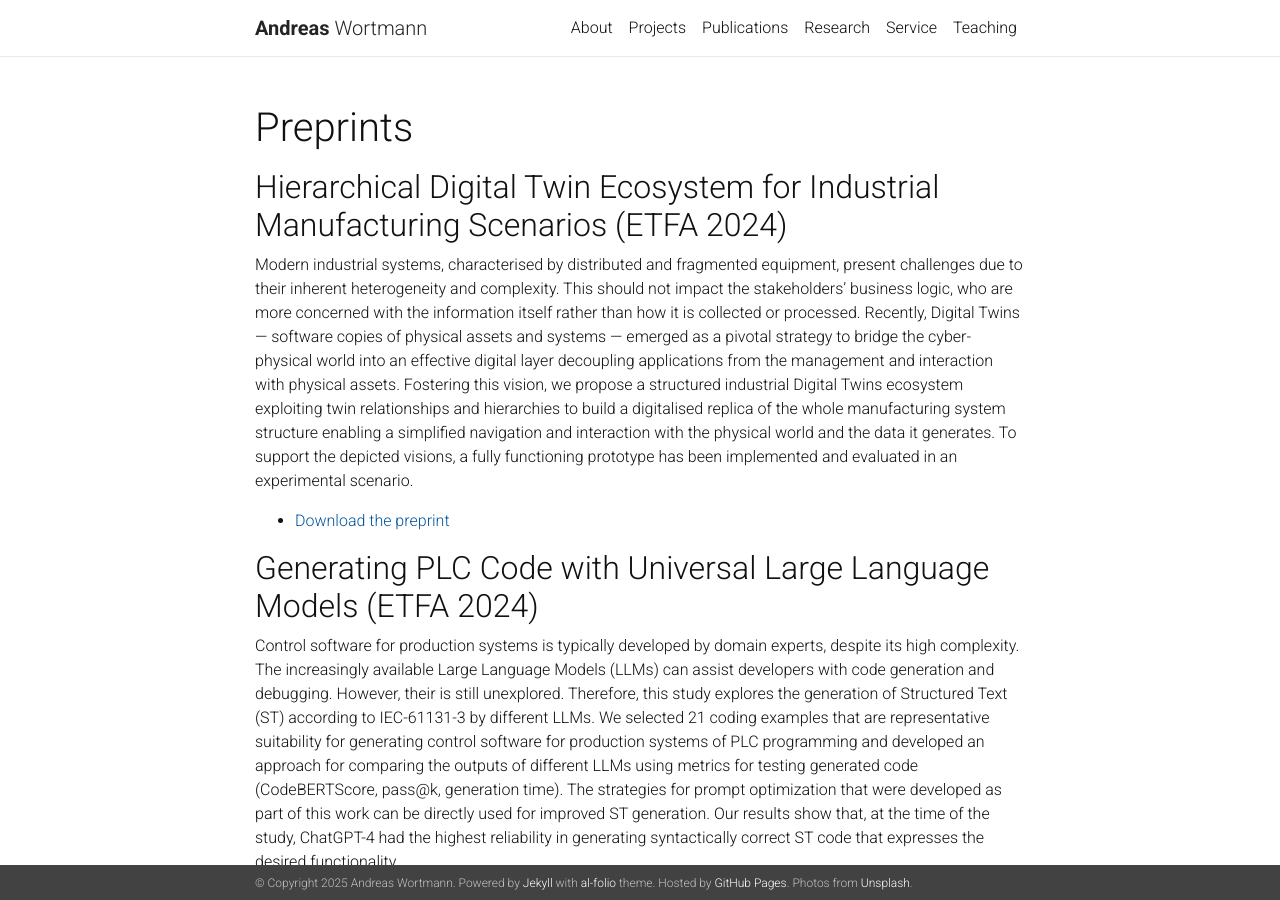
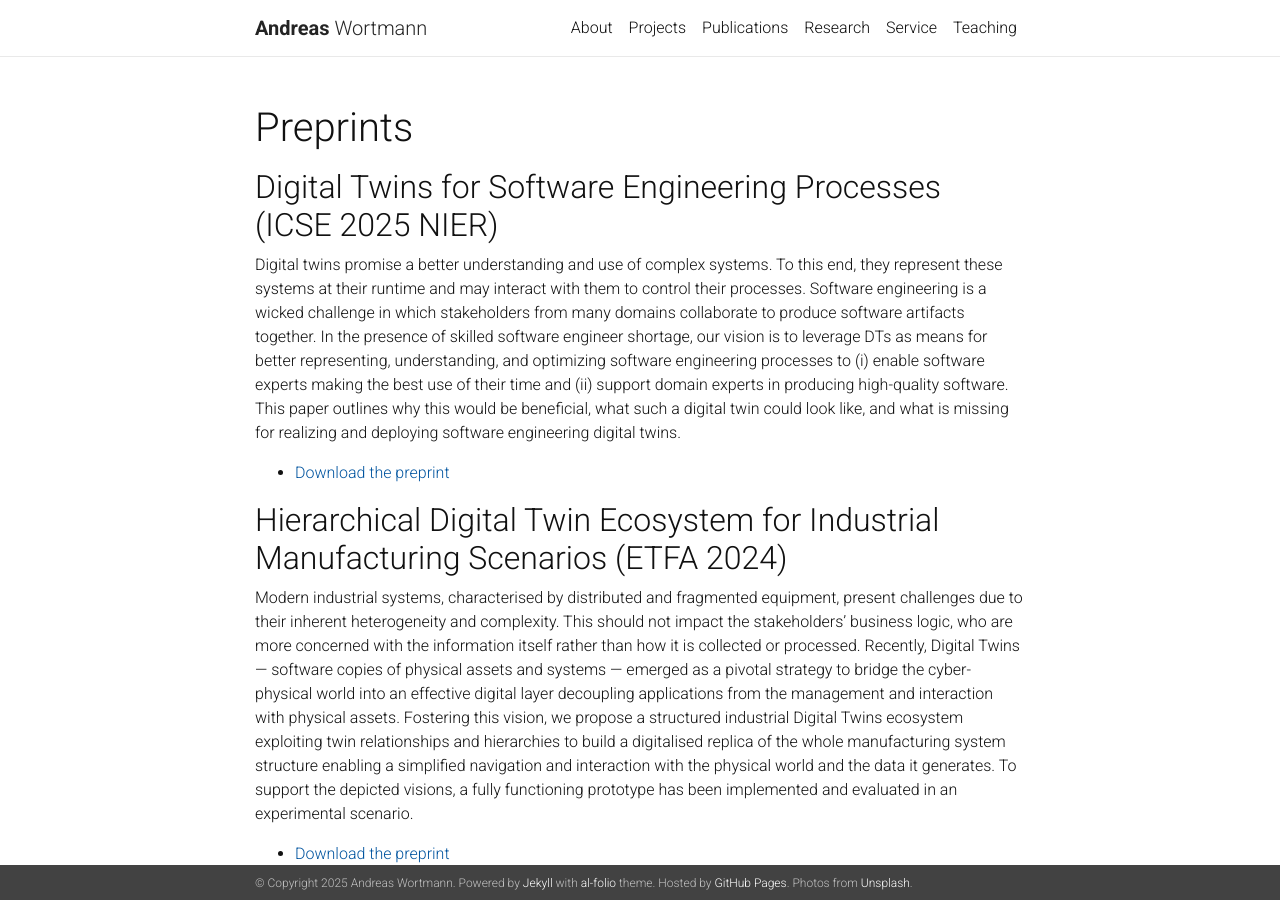
Before and after one commit to awortmann/awortmann.github.io, a Jekyll site: the page built from _pages/preprints.md, in a window 1280 px wide and 900 px high. Built offline with Jekyll 4.4.1, drawn with Linux system fonts in a browser that asks for light colours; nearby versions of some CDN libraries; a style sheet for code colours, icons or effects is not loaded.

Commit message:
Minor update

```diff
--- a/_pages/preprints.md
+++ b/_pages/preprints.md
@@ -5,6 +5,12 @@ title: Preprints
 description:
 nav: false
 ---
+
+## Digital Twins for Software Engineering Processes (ICSE 2025 NIER)
+
+Digital twins promise a better understanding and use of complex systems. To this end, they represent these systems at their runtime and may interact with them to control their processes. Software engineering is a wicked challenge in which stakeholders from many domains collaborate to produce software artifacts together. In the presence of skilled software engineer shortage, our vision is to leverage DTs as means for better representing, understanding, and optimizing software engineering processes to (i) enable software experts making the best use of their time and (ii) support domain experts in producing high-quality software. This paper outlines why this would be beneficial, what such a digital twin could look like, and what is missing for realizing and deploying software engineering digital twins.
+- [Download the preprint](https://github.com/awortmann/awortmann.github.io/raw/master/downloads/preprints/Digital_Twins_for_Software_Engineering_Processes.pdf)
+
 
 ## Hierarchical Digital Twin Ecosystem for Industrial Manufacturing Scenarios (ETFA 2024)
 
```
Also changed, not shown: 1 other file.
